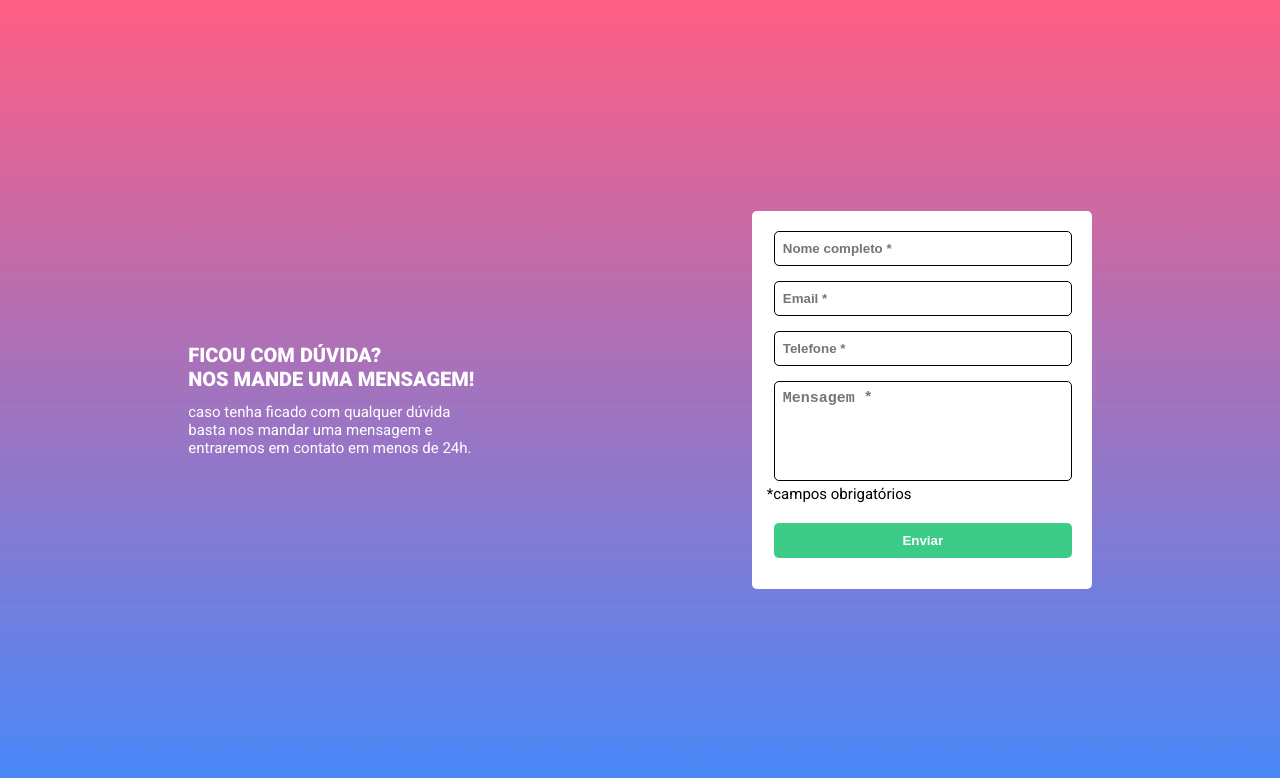
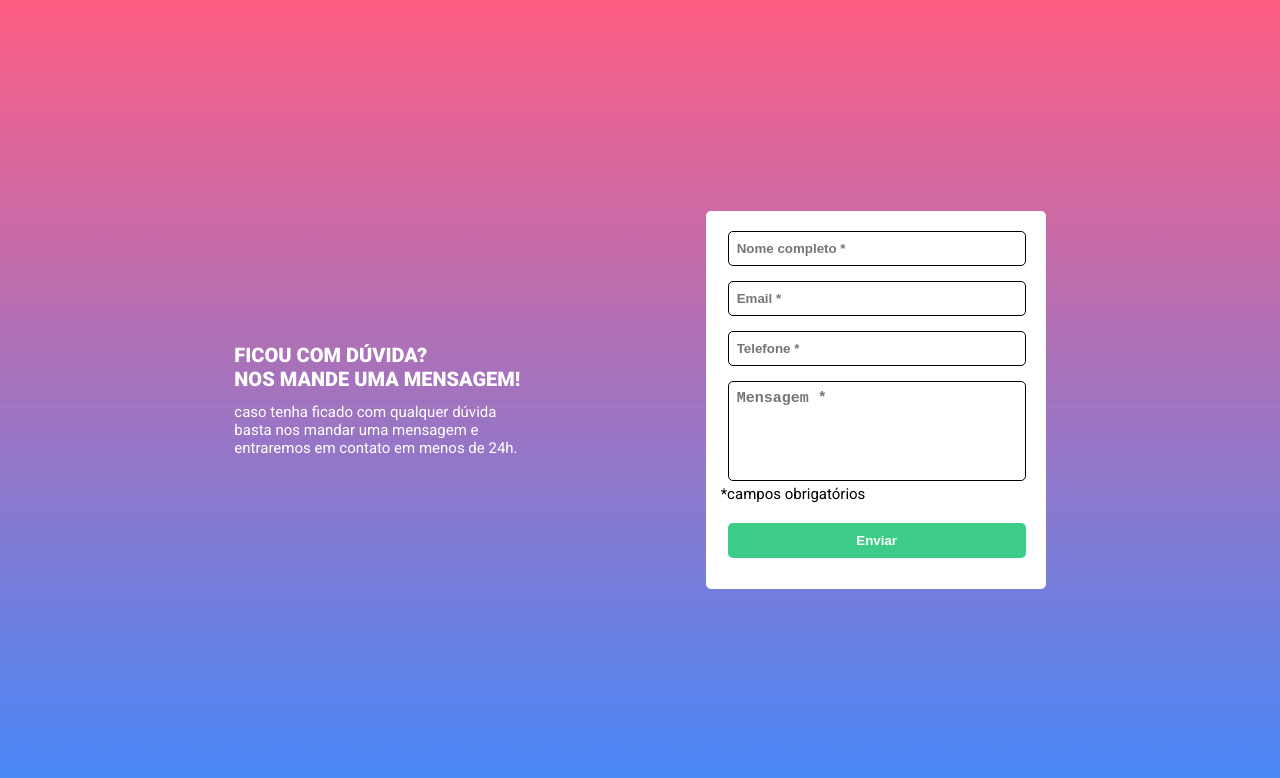
Before and after one commit to Robson-Jorge/formulario-com-validacao, a plain HTML site: page index.html in a window 1280 px wide. Drawn offline with Linux system fonts and the light colour scheme.

Commit message:
ajustagem para um código limpo

```diff
--- a/src/css/style.css
+++ b/src/css/style.css
@@ -3,7 +3,6 @@
 html{
     font-family: 'Roboto', sans-serif;
     font-weight: 400;
-    background-color: #E5E5E5;
 }
 
 .container{
@@ -12,7 +11,7 @@ html{
     width: 100vw;
     height: 100vh;
     display: flex;
-    justify-content: space-around;
+    justify-content: space-evenly;
     align-items: center;
     padding: 12px 50px;
 }
```
